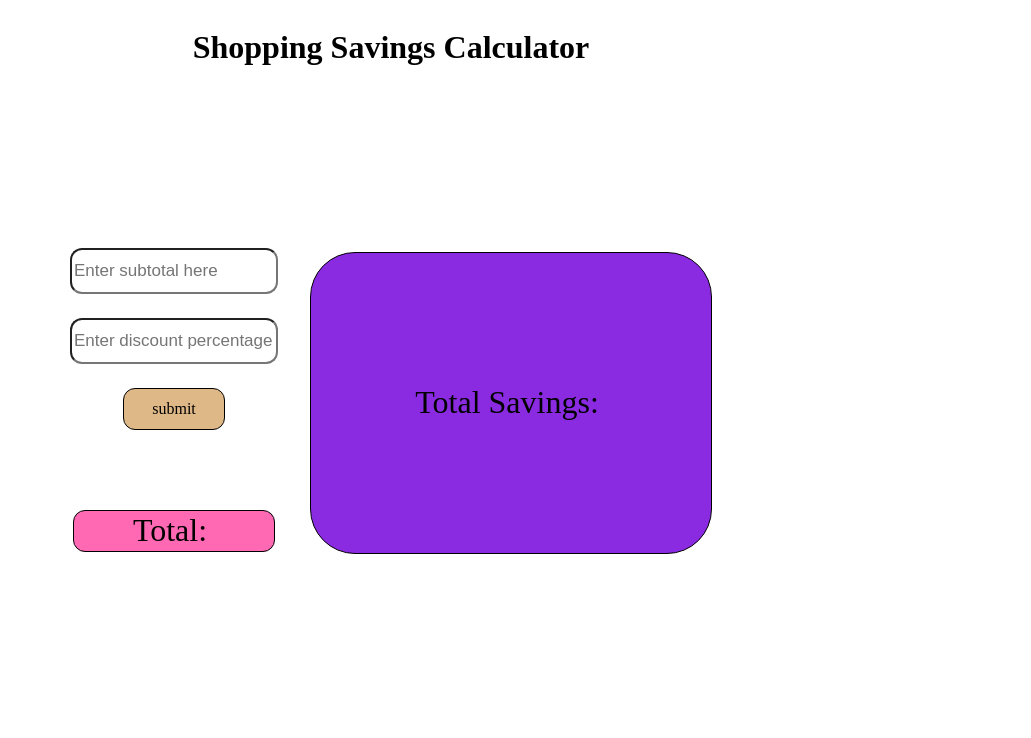
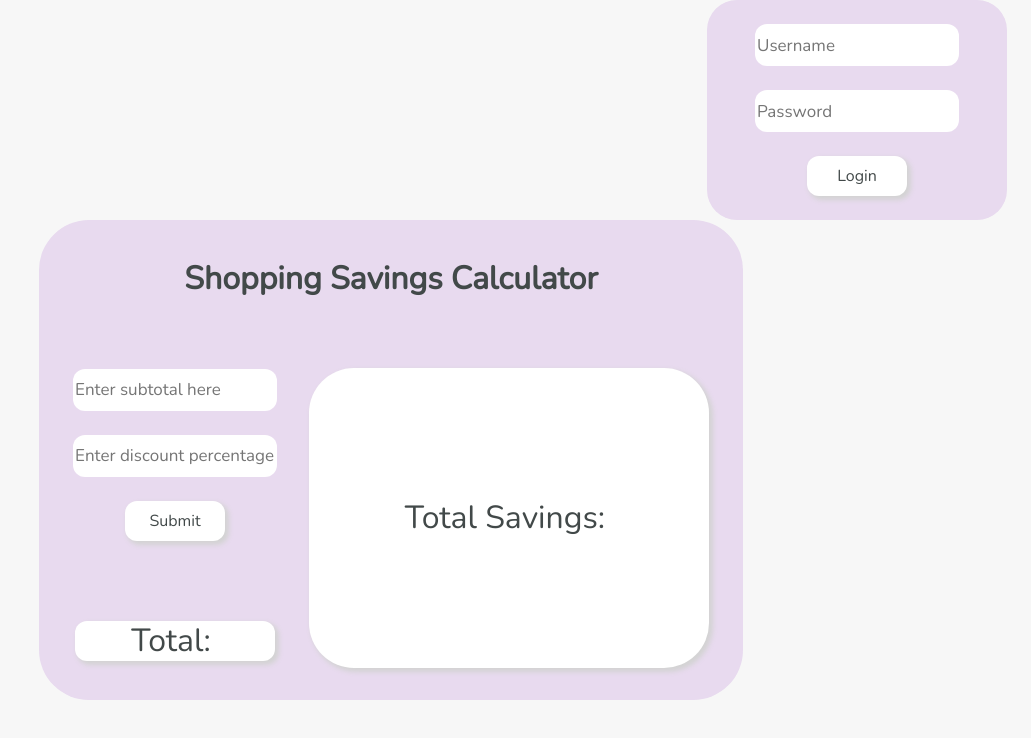
Before and after one commit to isabellewilliams628/ShoppingSavingsCalculator, a website: page index.html in a window 1280 px wide. Shown: the whole page, without its empty margins (249-1280 px from the left). Drawn offline with nearby package versions, Linux system fonts and the light colour scheme.

Commit message:
Complete redesign
Redesigned the website and prepared for login functionality

```diff
--- a/index.html
+++ b/index.html
@@ -2,22 +2,30 @@
 <html lang="en">
 <head>
     <link rel="stylesheet" href="stylesheet.css">
+    <link href='https://fonts.googleapis.com/css?family=Nunito' rel='stylesheet'>
     <script src="script.js"></script>
     <meta charset="UTF-8">
     <meta http-equiv="X-UA-Compatible" content="IE=edge">
     <meta name="viewport" content="width=device-width, initial-scale=1.0">
-    <title>Document</title>
+    <title>Shopping Savings Calculator</title>
 </head>
 <body>
-    <div id="title">
-        <h1>Shopping Savings Calculator</h1>
-    </div>
+    <div id="main">
+        <div id = "login-container">
+            <input id="username" class="input-container" placeholder="Username"/>
+            <input id="password" class="input-container" placeholder="Password"/>
+            <div id="login-btn">Login</div>
+        </div>
     <div id ="body-container">
+        <div id="title-container">
+            <h1>Shopping Savings Calculator</h1>
+        </div>
+        <div id="body-main-container">
         <div id="left-container">
             <div id="top-half">
                 <input id="subtotal" class="input-container" placeholder="Enter subtotal here" />
                 <input id="discount" class="input-container" placeholder="Enter discount percentage" />
-                <div id="submit-btn" onclick="handleSubmit()">submit</div>
+                <div id="submit-btn" onclick="handleSubmit()">Submit</div>
             </div>
             <div id="bottom-half">
                 <div id="total-container">
@@ -35,5 +43,7 @@
             </div>
         </div>
     </div>
+    </div>
+    </div>
 </body>
 </html>
--- /dev/null
+++ b/package.json
@@ -0,0 +1,5 @@
+{
+  "dependencies": {
+    "firebase": "^9.6.7"
+  }
+}
--- a/stylesheet.css
+++ b/stylesheet.css
@@ -1,17 +1,73 @@
-#title{
+
+*{
+    font-family: 'Nunito';
+    color: #424949;
+}
+
+body {
+    margin: 0;
+}
+
+#main{
+    width: 100vw;
+    height: 100vh;
+    display: flex;
+    flex-direction: column;
+    align-items: flex-end;
+    justify-content: flex-start;
+    background-color: #F7F7F7;
+}
+
+#login-container{
+    display: flex;
+    flex-direction: column;
+    align-items: center;
+    margin-right: 24px;
+    width: 300px;
+    height: 220px;
+    border-radius: 30px;
+    background-color: #E8DAEF;
+}
+
+#login-btn{
+    width: 100px;
+    height: 40px;
+    background-color: #FFFFFF;
     display: flex;
     justify-content: center;
     align-items: center;
+    margin-top: 24px;
+    border-radius: 12px;
+    transition: ease-in-out;
+    box-shadow: 3px 3px 5px 1px lightgrey;
+}
+
+#title-container{
+    margin-top: 16px;
 }
 
 #body-container{
     display: flex;
+    align-self: center;
+    flex-direction: column;
+    justify-content: flex-start;
+    align-items: center;
+    width: 55%;
+    height: 60%;
+    border-radius: 50px;
+    background-color: #E8DAEF;
+}
+
+#body-main-container{
+    display: flex;
     justify-content: center;
+    align-items: center;
+    margin-top: 16px;
 }
 
 #left-container{
 
-    height: 600px;
+    height: 300px;
     display: flex;
     flex-direction: column;
     justify-content: center;
@@ -28,24 +84,25 @@
     height: 40px;
     border-radius: 12px;
     font-size: 17px;
+    border: none;
 }
 
 #submit-btn{
     width: 100px;
     height: 40px;
-    background-color: burlywood;
+    background-color: #FFFFFF;
     display: flex;
     justify-content: center;
     align-items: center;
     margin-top: 24px;
     border-radius: 12px;
-    border: 1px solid black;
     transition: ease-in-out;
+    box-shadow: 3px 3px 5px 1px lightgrey;
 }
 
 #submit-btn:hover {
     cursor: pointer;
-    background-color:cornflowerblue;
+    background-color: #E5E7E9;
 
 }
 
@@ -58,13 +115,13 @@
 
 #total-container{
     display: flex;
-    background-color: hotpink;
+    background-color: #FFFFFF;
     width: 200px;
     height: 40px;
     align-items: center;
     border-radius: 12px;
-    border: 1px solid black;
     justify-content: center;
+    box-shadow: 3px 3px 5px 1px lightgrey;
 }
 
 #total-text{
@@ -86,15 +143,14 @@
 
 #savings-container{
     display: flex;
-    background-color: blueviolet;
+    background-color: #FFFFFF;
     width: 400px;
     height: 300px;
     margin-top: 30px;
-
     border-radius: 45px;
-    border: 1px solid black;
     align-items: center;
     justify-content: center;
+    box-shadow: 3px 3px 5px 1px lightgrey;
 }
 
 #savings-text{
```
Also changed, not shown: firebase.js (added, +23 -0 lines), 1 other file.
